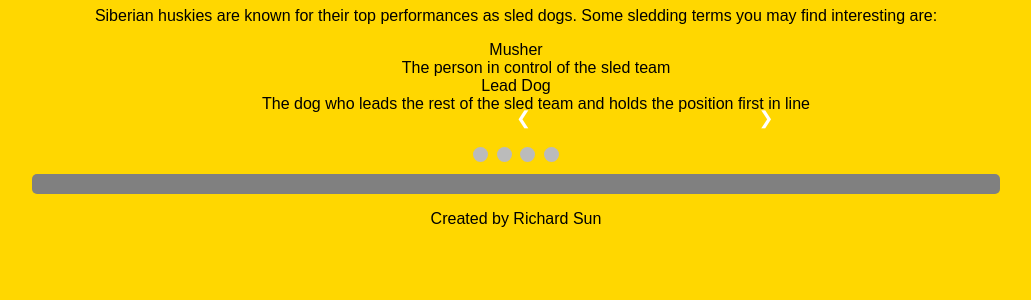
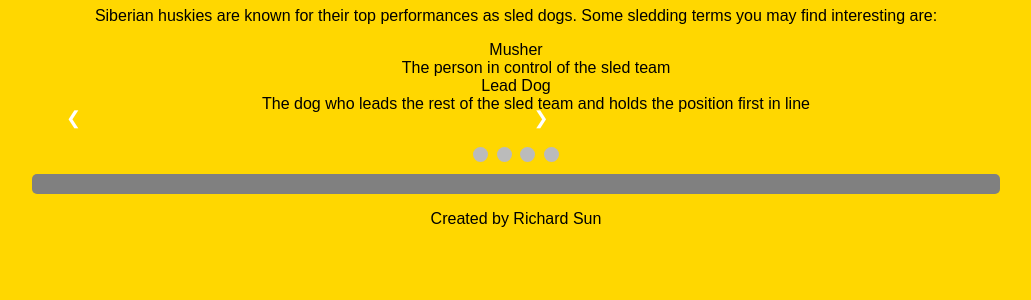
Before and after one commit to RichardSchool/WebFundamentals, a PHP site: page /stu_project2.6_richard.html in a window 1280 px wide. Shown: the part 398-698 px from the top of the page, without its empty margins (124-1155 px from the left). Run offline with PHP 8.4, Linux system fonts and the light colour scheme; some web fonts are replaced.

Commit message:
Update styles.css

```diff
--- a/SiberianHuskies/css/styles.css
+++ b/SiberianHuskies/css/styles.css
@@ -65,7 +65,7 @@ img {
   cursor: pointer;
   position: absolute;
   top: 50%;
-  left: 50%;
+  left: 50px;
   width: auto;
   margin-top: -22px;
   padding: -16px;
```
